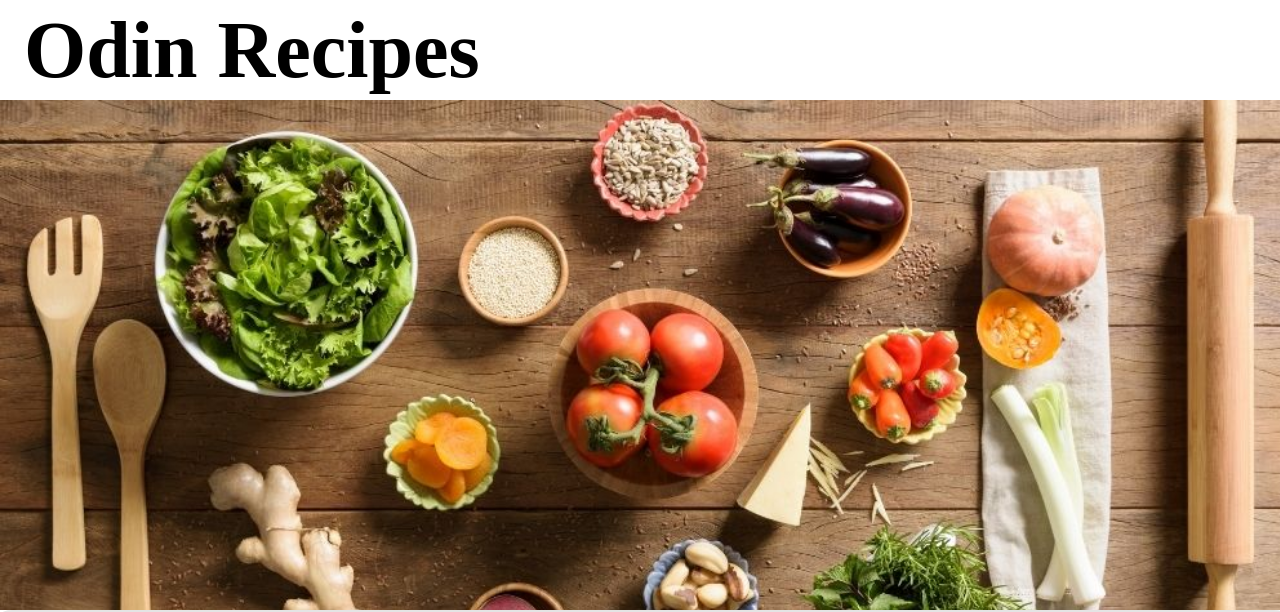
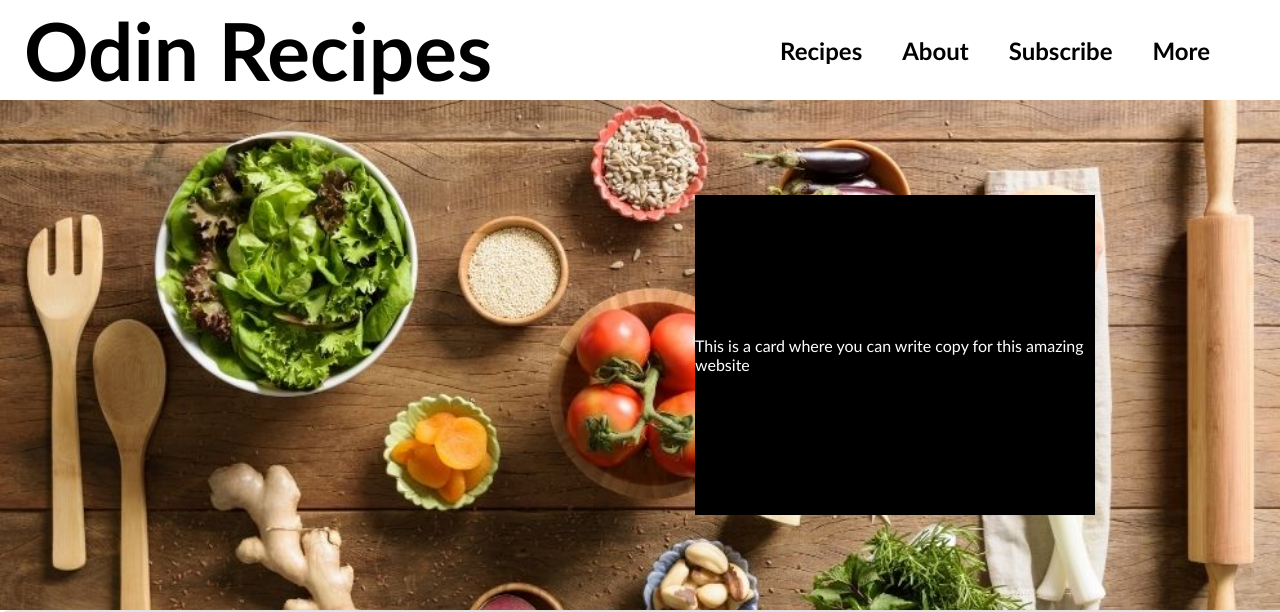
Before and after one commit to Garratta0829/odin-recipes, a plain HTML site: page index.html in a window 1280 px wide. Shown: the top 612 px of the page. Drawn offline with Linux system fonts and the light colour scheme.

Commit message:
updated ui for main page

```diff
--- a/index.html
+++ b/index.html
@@ -10,10 +10,18 @@
 <body>
     <div class="header-top">
         <h1 class="site-title">Odin Recipes</h1>
+        <div class="toolbar">
+            <h2 class="toolbar-item">Recipes</h2>
+            <h2 class="toolbar-item">About</h2>
+            <h2 class="toolbar-item">Subscribe</h2>
+            <h2 class="toolbar-item">More</h2>
+        </div>
     </div>
     <div class="site-body">
 
-        <div class="header-div"></div>
+        <div class="header-div">
+            <div class="header-div-card">This is a card where you can write copy for this amazing website</div>
+        </div>
 
         <div class="section">
 
--- a/recipes.css
+++ b/recipes.css
@@ -5,6 +5,7 @@ body {
     flex-direction: column;
     align-items: center;
     justify-content: center;
+    font-family:'Trebuchet MS', 'Lucida Sans Unicode', 'Lucida Grande', 'Lucida Sans', Arial, sans-serif;
 }
 
 .site-title {
@@ -17,10 +18,21 @@ body {
 
 .header-top {
     display: flex;
-    justify-content: flex-start;
+    justify-content: space-between;
     align-items: center;
     width: 100vw;
     height: 100px;
+}
+
+.toolbar {
+    display: flex;
+    justify-content: space-between;
+    align-items: center;
+    margin-right: 50px;
+}
+
+.toolbar-item {
+    margin: 20px;
 }
 
 .site-body {
@@ -41,6 +53,17 @@ body {
     background-image: url("mise-en-plase.jpg");
     background-size: cover;
 
+}
+
+.header-div-card {
+    display: flex;
+    justify-content: center;
+    align-items: center;
+    height: 320px;
+    width: 400px;
+    margin-left: 500px;
+    background-color: black;
+    color: white;
 }
 
 .section {
--- a/recipes/lasagna.css
+++ b/recipes/lasagna.css
@@ -0,0 +1,5 @@
+* {
+    display: flex;
+    align-items: center;
+    justify-content: center;
+}
```
